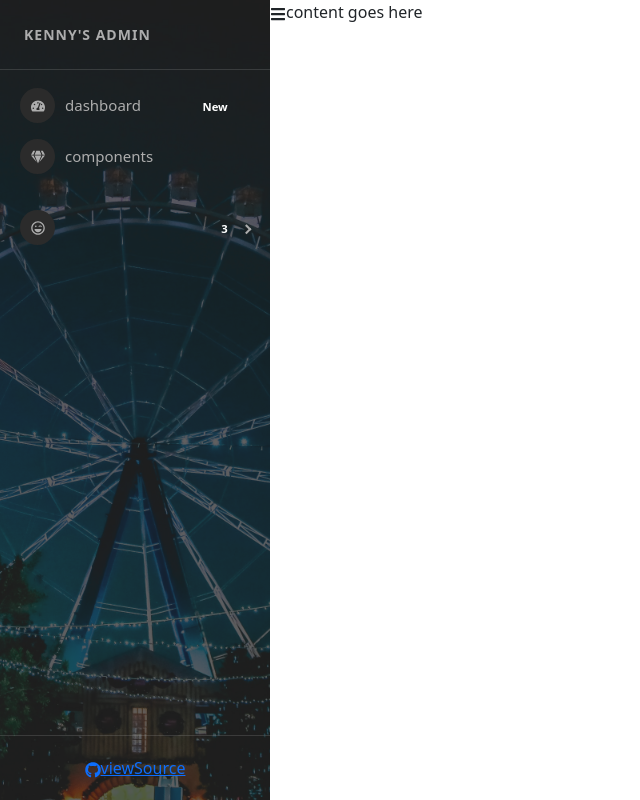
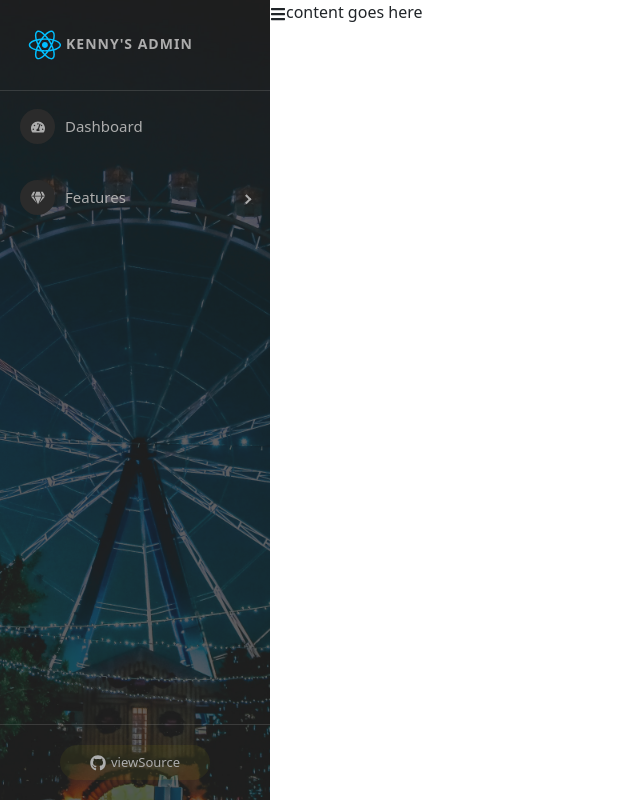
Before and after one commit to nguyendotruonghai/test-demo-react, a React (Create React App) app: page /admins in a window 1280 px wide. Shown: the whole page, without its empty margins (0-640 px from the left). Built offline with nearby package versions, Linux system fonts and the light colour scheme.

Commit message:
lesson 55

```diff
--- a/package.json
+++ b/package.json
@@ -6,15 +6,18 @@
     "@testing-library/jest-dom": "5.16.4",
     "@testing-library/react": "13.3.0",
     "@testing-library/user-event": "13.5.0",
+    "axios": "0.27.2",
     "bootstrap": "5.2.0",
     "react": "18.2.0",
     "react-bootstrap": "2.4.0",
     "react-dom": "18.2.0",
     "react-icons": "^4.4.0",
+    "react-paginate": "8.1.3",
     "react-pro-sidebar": "0.7.1",
     "react-redux": "8.0.1",
     "react-router-dom": "6.3.0",
     "react-scripts": "5.0.1",
+    "react-toastify": "9.0.7",
     "redux": "4.2.0",
     "redux-devtools-extension": "2.13.9",
     "redux-thunk": "2.4.1",
--- a/src/components/Admin/Admin.scss
+++ b/src/components/Admin/Admin.scss
@@ -7,3 +7,32 @@
 
     }
 }
+
+.sidebar-btn-wrapper{
+    display: flex;
+    align-items: center;
+    justify-content: content;
+    .sidebar-btn{
+        transition: width 0.3s;
+        width: 150px;
+        padding: 1px 15px;
+        border-radius: 40px;
+        background: rgba(255, 255, 0, 0.05);
+        color: #adadad;
+        text-decoration: none;
+        margin: 0 auto;
+        height: 35px;
+        display: flex;
+        align-items: center;
+        justify-content: center;
+        text-overflow: ellipsis;
+        overflow: hidden;
+        span {
+            margin-left: 5px;
+            font-size: 13px;
+        }
+        &:hover {
+            color: #dee2ec;
+        }
+    }
+}
--- a/src/components/Admin/SideBar.js
+++ b/src/components/Admin/SideBar.js
@@ -12,6 +12,9 @@
 import { FaTachometerAlt, FaGem, FaList, FaGithub, FaRegLaughWink, FaHeart } from 'react-icons/fa';
 import sidebarBg from '../../assets/bg2.jpg';
 
+import {DiReact} from "react-icons/di";
+import {MdDashboard} from "react-icons/md";
+import './SideBar.scss';
 
 const SideBar = (props) => {
     const { image, collapsed, toggled, handleToggleSidebar } = props;
@@ -37,6 +40,7 @@
                             whiteSpace: 'nowrap',
                         }}
                     >
+                      <DiReact size={'3em'} color={"00bfff"}/>
                         Kenny's Admin
                     </div>
                 </SidebarHeader>
@@ -45,20 +49,20 @@
                     <Menu iconShape="circle">
                         <MenuItem
                             icon={<FaTachometerAlt />}
-                            suffix={<span className="badge red">New</span>}
                         >
-                            dashboard
+                            Dashboard
                         </MenuItem>
-                        <MenuItem icon={<FaGem />}> components </MenuItem>
                     </Menu>
                     <Menu iconShape="circle">
                         <SubMenu
-                            suffix={<span className="badge yellow">3</span>}
-                            icon={<FaRegLaughWink />}
+                            // suffix={<span className="badge yellow">3</span>}
+                            // icon={<FaRegLaughWink />}
+                            icon={<FaGem/>}
+                            title="Features"
                         >
-                            <MenuItem> 1</MenuItem>
-                            <MenuItem> 2</MenuItem>
-                            <MenuItem> 3</MenuItem>
+                            <MenuItem> User Management</MenuItem>
+                            <MenuItem> Quiz Question Manager</MenuItem>
+                            <MenuItem> Question Management</MenuItem>
                         </SubMenu>
 
                     </Menu>
```
Also changed, not shown: src/components/Admin/SideBar.scss (added), 1 other file (tests, documents, lock files or other folders).
